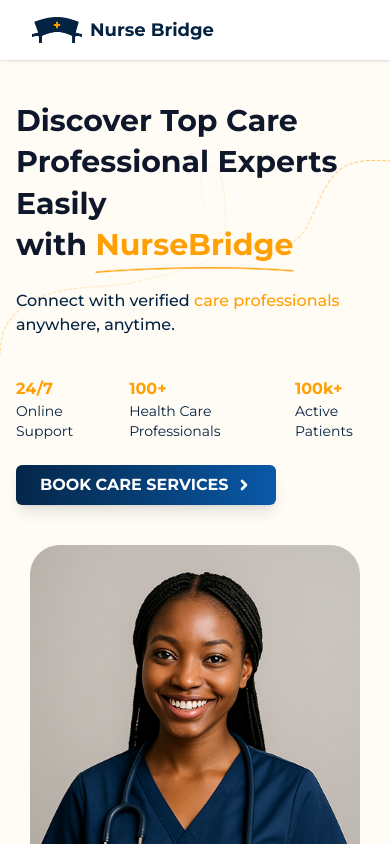
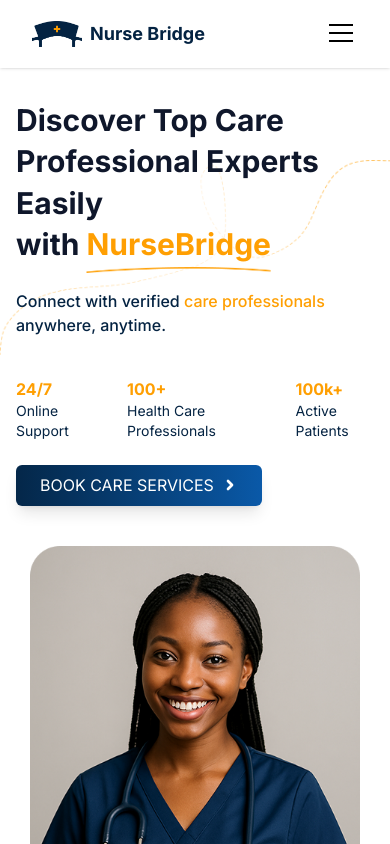
Before and after one commit to Ade-Adex/nurse-bridge, a Next.js app: page / in a window 390 px wide. Shown: the top 844 px of the page. Built offline with nearby package versions, Linux system fonts and the light colour scheme.

Commit message:
feat: I did the responsiveness of the navbar and completed the project landing page

```diff
--- a/app/components/navbar/Navbar.tsx
+++ b/app/components/navbar/Navbar.tsx
@@ -1,18 +1,14 @@
 'use client'
+
 import React from 'react'
 import Image from 'next/image'
 import Link from 'next/link'
 import { usePathname } from 'next/navigation'
+import { Menu, Burger } from '@mantine/core'
 import logo from '@/public/images/logo.png'
 import Button from '@/app/components/ui/Button'
-
-const navLinks = [
-  { name: 'Home', href: '/' },
-  { name: 'Services', href: '/services' },
-  { name: 'About us', href: '/about' },
-  { name: 'Blog', href: '/blog' },
-  { name: 'Contact us', href: '/contact' },
-]
+import { navLinks } from '@/app/components/navbar/navLinks'
+import '@mantine/core/styles.css'
 
 const Navbar = () => {
   const pathname = usePathname()
@@ -25,7 +21,7 @@
         <span className="font-bold text-lg text-secondary">Nurse Bridge</span>
       </Link>
 
-      {/* NavLinks */}
+      {/* Desktop NavLinks */}
       <div className="hidden md:flex items-center space-x-6">
         {navLinks.map((link) => {
           const isActive = pathname === link.href
@@ -39,13 +35,7 @@
             >
               {link.name}
               {isActive && (
-                <span
-                  className="
-                    absolute left-0 -bottom-1 w-full h-[2px]
-                    bg-primary
-                    rounded-bl-full rounded-br-full
-                    "
-                />
+                <span className="absolute left-0 -bottom-1 w-full h-[2px] bg-primary rounded-bl-full rounded-br-full" />
               )}
             </Link>
           )
@@ -56,6 +46,45 @@
           Join us
         </Button>
       </div>
+
+      {/* Mobile Menu */}
+      <div className="md:hidden">
+        <Menu shadow="md" width={200} position="bottom-end">
+          <Menu.Target>
+            <Burger opened={false} aria-label="Toggle navigation" />
+          </Menu.Target>
+
+          <Menu.Dropdown>
+            {navLinks.map((link) => {
+              const isActive = pathname === link.href
+              return (
+                <Menu.Item key={link.name} component={Link} href={link.href}>
+                  <span
+                    className={`font-medium ${
+                      isActive
+                        ? 'text-primary'
+                        : 'text-secondary hover:text-primary'
+                    }`}
+                  >
+                    {link.name}
+                  </span>
+                </Menu.Item>
+              )
+            })}
+            <Menu.Divider />
+            <Menu.Item>
+              <Button
+                href="/join"
+                gradient="blueToDark"
+                size="sm"
+                className="w-full"
+              >
+                Join us
+              </Button>
+            </Menu.Item>
+          </Menu.Dropdown>
+        </Menu>
+      </div>
     </nav>
   )
 }
--- /dev/null
+++ b/app/components/navbar/navLinks.ts
@@ -0,0 +1,7 @@
+export const navLinks = [
+  { name: 'Home', href: '/' },
+  { name: 'Services', href: '/services' },
+  { name: 'About us', href: '/about' },
+  { name: 'Blog', href: '/blog' },
+  { name: 'Contact us', href: '/contact' },
+]
--- a/app/layout.tsx
+++ b/app/layout.tsx
@@ -3,6 +3,9 @@
 import './globals.css'
 import Footer from '@/app/components/footer/Footer'
 import Navbar from '@/app/components/navbar/Navbar'
+
+// Mantine provider
+import { MantineProvider } from '@mantine/core'
 
 export const metadata: Metadata = {
   title: 'Nurse Bridge',
@@ -14,13 +17,12 @@
 }: Readonly<{ children: React.ReactNode }>) {
   return (
     <html lang="en">
-      <body
-        className={`${inter.variable} ${montserrat.variable} antialiased`}
-        cz-shortcut-listen="true"
-      >
-        <Navbar/>
-        {children}
-        <Footer/>
+      <body className={`${inter.variable} ${montserrat.variable} antialiased`}>
+        <MantineProvider theme={{ fontFamily: 'Inter, sans-serif' }}>
+          <Navbar />
+          {children}
+          <Footer />
+        </MantineProvider>
       </body>
     </html>
   )
--- a/package.json
+++ b/package.json
@@ -9,6 +9,8 @@
     "lint": "eslint"
   },
   "dependencies": {
+    "@mantine/core": "^8.3.3",
+    "@mantine/hooks": "^8.3.3",
     "lucide-react": "^0.544.0",
     "next": "15.5.4",
     "react": "19.1.0",
```
Also changed, not shown: 1 other file (tests, documents, lock files or other folders).
